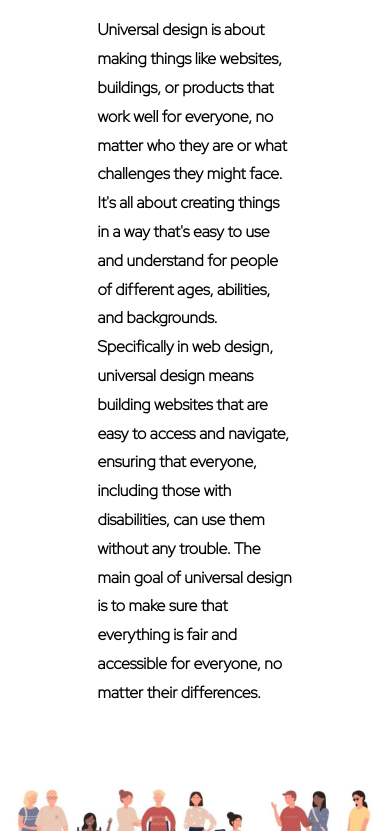
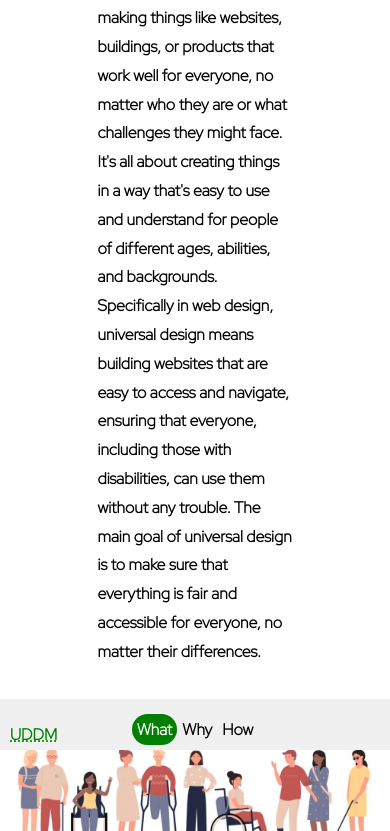
Before and after one commit to jonben3215/ATLS-3150-PW, a plain HTML site: page Final_Project/index.html in a window 390 px wide. Shown: the part 94-925 px from the top of the page. Drawn offline with Linux system fonts and the light colour scheme; a web font is replaced by a local one.

Commit message:
updated nav

```diff
--- a/Final_Project/CSS/about.css
+++ b/Final_Project/CSS/about.css
@@ -293,3 +293,66 @@ aside#aside1 {
       margin-top: 8px; /* Adjusted margin top for smaller screens */
     }
   }
+
+  @media only screen and (max-width: 600px) {
+    /* Adjust container style to use flexbox and position at the bottom */
+    .container {
+      display: flex;
+      flex-direction: column;
+      position: relative;
+      min-height: 100vh; /* Ensure the container takes full viewport height */
+      margin-bottom: 60px; /* Add some margin to push contents up */
+    }
+
+    /* Position the nav at the bottom */
+    nav {
+      margin-top: auto;
+      width: 100%;
+      background-color: #f0f0f0; /* Change this to your desired background color */
+      padding: 10px 0;
+      position: fixed; /* Change position to fixed */
+      bottom: 0;
+      left: 0;
+    }
+
+    /* Adjust logo and list styles */
+    .logo {
+      text-align: left;
+      padding: 10px;
+      font-weight: bold;
+      color: green;
+      position: absolute;
+      top: 0;
+      left: 0;
+    }
+
+    nav ul {
+      display: flex;
+      justify-content: center; /* Align items to the center */
+      list-style-type: none;
+      padding: 0;
+      margin: 0;
+    }
+
+    nav li {
+      margin: 0;
+    }
+
+    nav li a {
+      text-decoration: none;
+      color: black;
+      padding: 5px;
+    }
+
+    /* Adjust padding and appearance for each list item */
+    nav li a:hover:not(.active) {
+      background-color: gray;
+      border-radius: 100px;
+    }
+
+    nav li a.active {
+      color: white;
+      background-color: green;
+      border-radius: 100px;
+    }
+  }
--- a/Final_Project/CSS/demo.css
+++ b/Final_Project/CSS/demo.css
@@ -320,3 +320,65 @@ li.logo a:hover {
     margin-bottom: 20px; /* Add margin at the bottom to separate from paragraphs */
   }
 }
+@media only screen and (max-width: 600px) {
+  /* Adjust container style to use flexbox and position at the bottom */
+  .container {
+    display: flex;
+    flex-direction: column;
+    position: relative;
+    min-height: 100vh; /* Ensure the container takes full viewport height */
+    margin-bottom: 60px; /* Add some margin to push contents up */
+  }
+
+  /* Position the nav at the bottom */
+  nav {
+    margin-top: auto;
+    width: 100%;
+    background-color: #f0f0f0; /* Change this to your desired background color */
+    padding: 10px 0;
+    position: fixed; /* Change position to fixed */
+    bottom: 0;
+    left: 0;
+  }
+
+  /* Adjust logo and list styles */
+  .logo {
+    text-align: left;
+    padding: 10px;
+    font-weight: bold;
+    color: green;
+    position: absolute;
+    top: 0;
+    left: 0;
+  }
+
+  nav ul {
+    display: flex;
+    justify-content: center; /* Align items to the center */
+    list-style-type: none;
+    padding: 0;
+    margin: 0;
+  }
+
+  nav li {
+    margin: 0;
+  }
+
+  nav li a {
+    text-decoration: none;
+    color: black;
+    padding: 5px;
+  }
+
+  /* Adjust padding and appearance for each list item */
+  nav li a:hover:not(.active) {
+    background-color: gray;
+    border-radius: 100px;
+  }
+
+  nav li a.active {
+    color: white;
+    background-color: green;
+    border-radius: 100px;
+  }
+}
--- a/Final_Project/CSS/home.css
+++ b/Final_Project/CSS/home.css
@@ -326,3 +326,66 @@ li.logo a:hover {
     text-align: center; /* Center align the content */
   }
 }
+
+@media only screen and (max-width: 600px) {
+  /* Adjust container style to use flexbox and position at the bottom */
+  .container {
+    display: flex;
+    flex-direction: column;
+    position: relative;
+    min-height: 100vh; /* Ensure the container takes full viewport height */
+    margin-bottom: 60px; /* Add some margin to push contents up */
+  }
+
+  /* Position the nav at the bottom */
+  nav {
+    margin-top: auto;
+    width: 100%;
+    background-color: #f0f0f0; /* Change this to your desired background color */
+    padding: 10px 0;
+    position: fixed; /* Change position to fixed */
+    bottom: 0;
+    left: 0;
+  }
+
+  /* Adjust logo and list styles */
+  .logo {
+    text-align: left;
+    padding: 10px;
+    font-weight: bold;
+    color: green;
+    position: absolute;
+    top: 0;
+    left: 0;
+  }
+
+  nav ul {
+    display: flex;
+    justify-content: center; /* Align items to the center */
+    list-style-type: none;
+    padding: 0;
+    margin: 0;
+  }
+
+  nav li {
+    margin: 0;
+  }
+
+  nav li a {
+    text-decoration: none;
+    color: black;
+    padding: 5px;
+  }
+
+  /* Adjust padding and appearance for each list item */
+  nav li a:hover:not(.active) {
+    background-color: gray;
+    border-radius: 100px;
+  }
+
+  nav li a.active {
+    color: white;
+    background-color: green;
+    border-radius: 100px;
+  }
+}
```
Also changed, not shown: 1 other file.
